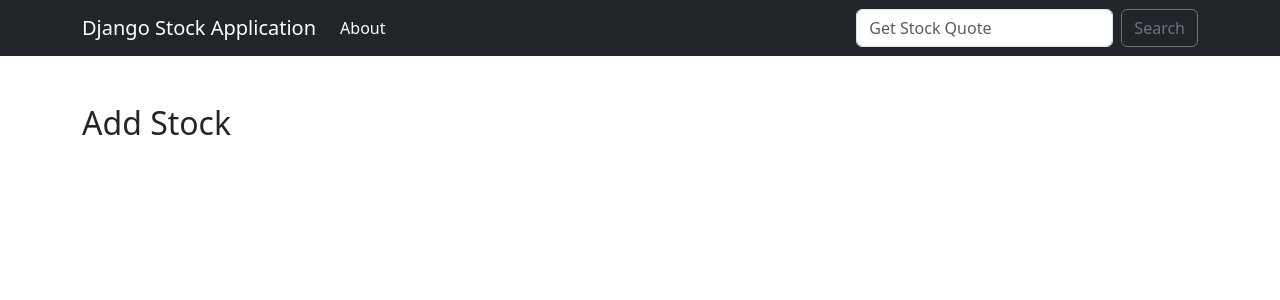
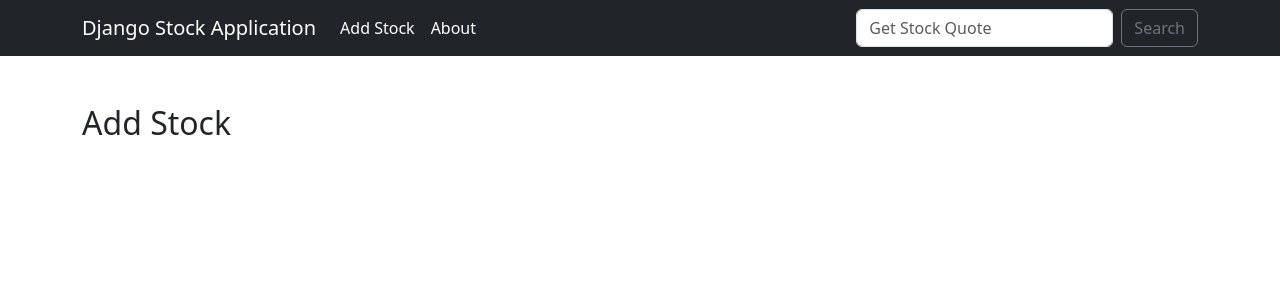
Before and after one commit to FrancisChung/udemy-django-stock, a Django app: template quotes/templates/add_stock.html in a window 1280 px wide. Shown: the top 300 px of the page. Run offline with Django 5.2, Linux system fonts and the light colour scheme; the template is opened without the code that fills it, so the values that code supplies are empty; parts of the project's set-up code (start-up, migrations or seed data) failed here and were passed over.

Commit message:
add_stock link added

```diff
--- a/quotes/templates/base.html
+++ b/quotes/templates/base.html
@@ -16,6 +16,9 @@
         </button>
         <div class="collapse navbar-collapse" id="navbarSupportedContent">
           <ul class="navbar-nav me-auto mb-2 mb-lg-0">
+            <li class="nav-item">
+              <a class="nav-link active" aria-current="page" href="{% url 'add_stock' %}">Add Stock</a>
+            </li>
             <li class="nav-item">
               <a class="nav-link active" aria-current="page" href="{% url 'about' %}">About</a>
             </li>
```
